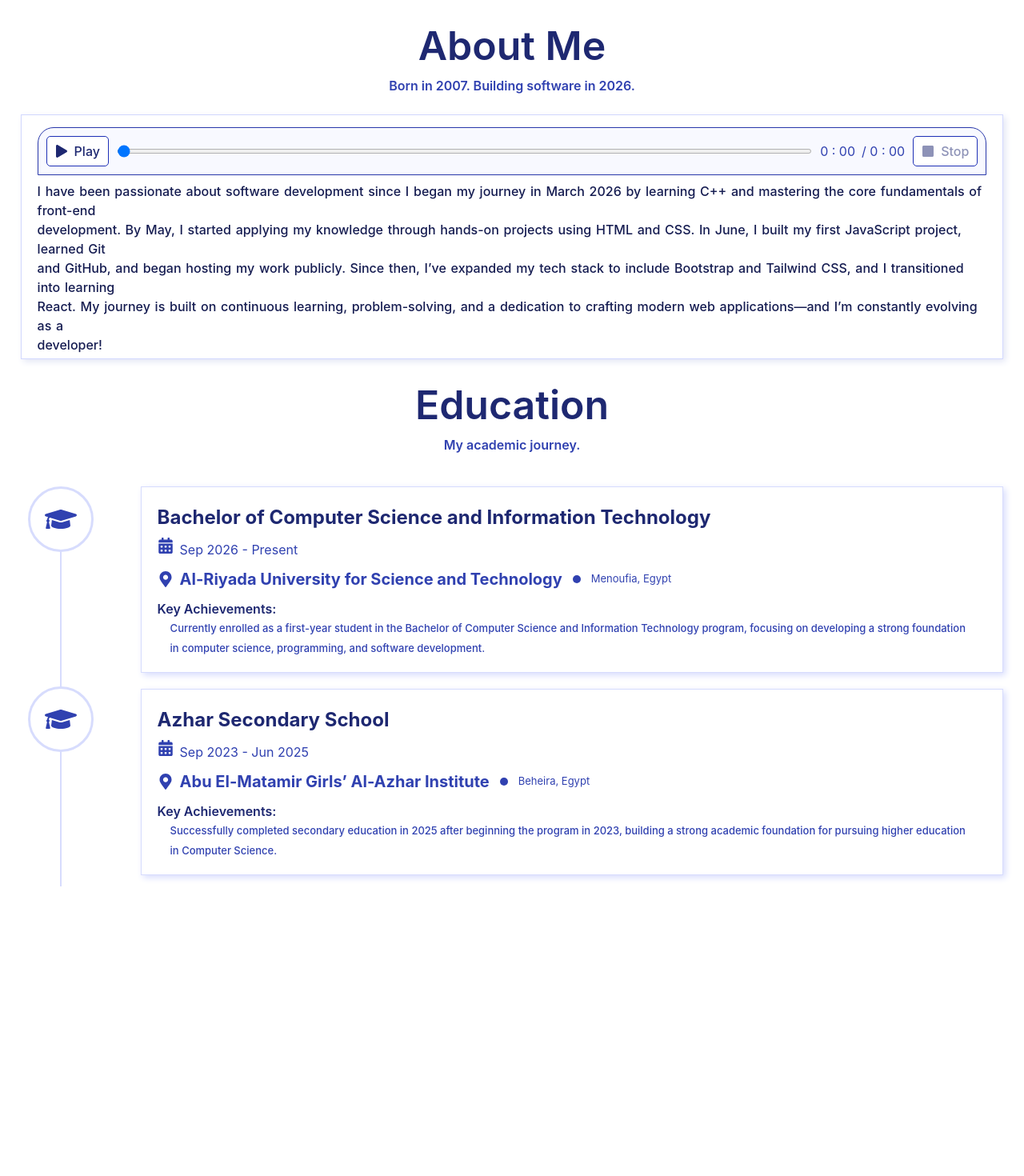
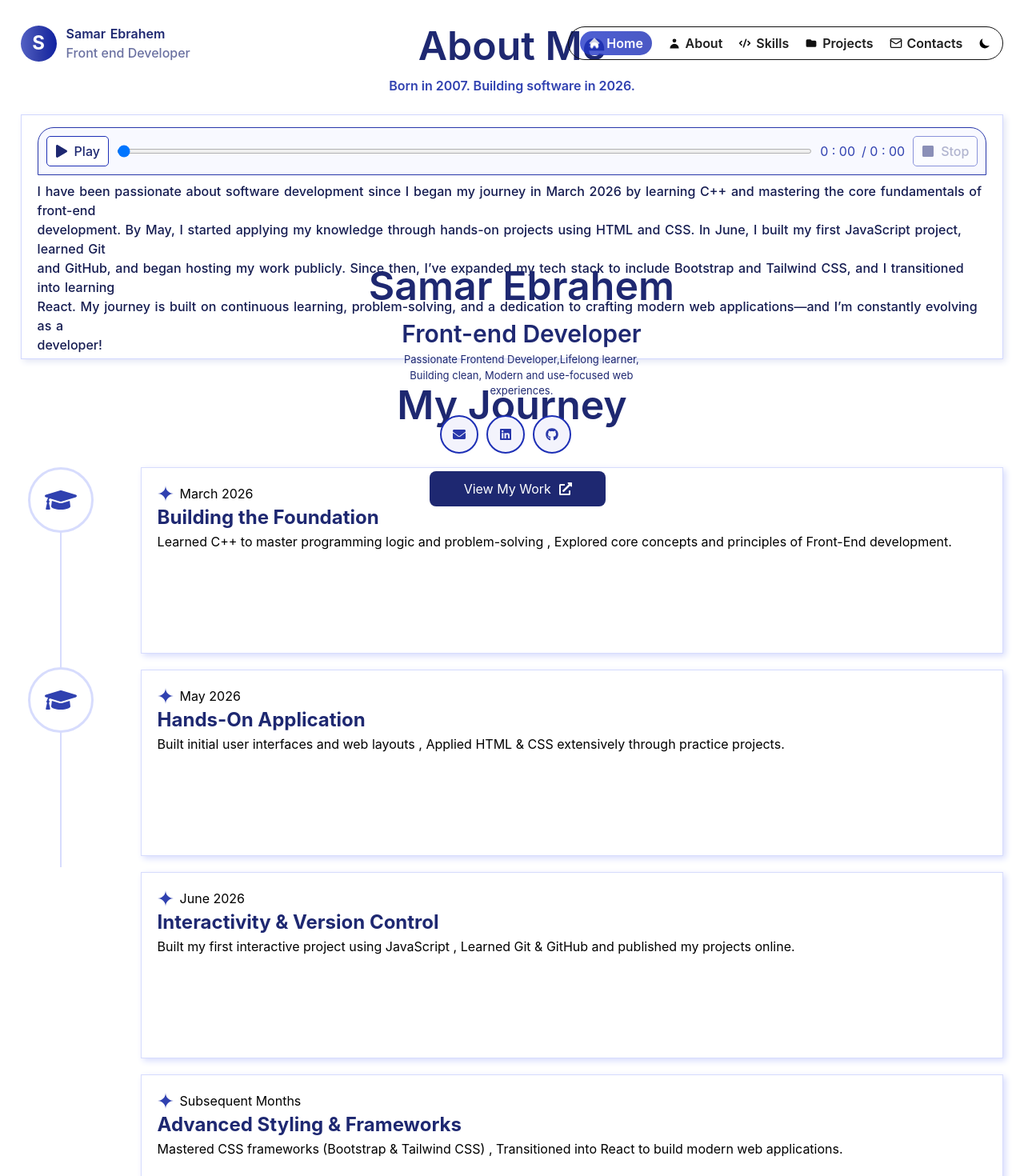
Before and after one commit to samar20ebrahem-cyber/Samar-Ebrahem, a React (Vite) app: page / in a window 1280 px wide. Shown: the top 1470 px of the page at 80% size. Before the commit the page ends 1154 px from the top, so only its background shows below. Built offline with nearby package versions, Linux system fonts and the light colour scheme.

Commit message:
edit: About Seaction

```diff
--- a/src/App.jsx
+++ b/src/App.jsx
@@ -1,6 +1,6 @@
 import './App.css'
-// import { Navbar } from '../src/ICS/Navbar/Navbar.jsx'
-// import{Header} from '../src/ICS/Header/Header.jsx'
+import { Navbar } from '../src/ICS/Navbar/Navbar.jsx'
+import { Header } from '../src/ICS/Header/Header.jsx'
 import { AboutApp } from './ICS/About/AboutApp.jsx'
 import { useEffect, useState } from "react"
 function App() {
@@ -21,9 +21,9 @@ function App() {
   }
   return (
     <>
-      {/* <Navbar />
-     <Header/> */}
-      <AboutApp />
+      <Navbar />
+      <section id='home'> <Header /> </section>
+      <section id="about"> <AboutApp /></section>
     </>
   )
 }
--- a/src/ICS/About/AboutApp.jsx
+++ b/src/ICS/About/AboutApp.jsx
@@ -1,10 +1,12 @@
-import{ About } from '../About/Story/About.jsx'
+import { About } from '../About/Story/About.jsx'
 import { Education } from '../About/Education/Education.jsx'
-export function AboutApp(){
-    return(
+import { Journey } from '../About/Journey/Journey.jsx'
+export function AboutApp() {
+    return (
         <>
-        <About />
-        <Education/>
+            <About />
+            <Journey />
+            <Education />
         </>
     )
 }
--- /dev/null
+++ b/src/ICS/About/Journey/Journey.jsx
@@ -0,0 +1,45 @@
+import './Journey.css'
+import { JourneyData } from '../Journey/JourneyData.js'
+import { FaGraduationCap } from "react-icons/fa"
+export function Journey() {
+    return (
+        <>
+            <section>
+                <h1>My Journey</h1>
+                <div className="card">
+                    <div className="timeline">
+                        <div className="timeline-item">
+                            <div className="icon-circle">
+                                <FaGraduationCap />
+                            </div>
+                        </div>
+
+                        <div className="timeline-item">
+                            <div className="icon-circle">
+                                <FaGraduationCap />
+                            </div>
+                        </div>
+                    </div>
+
+                    <div className='education-content'>
+                        {
+                            JourneyData.map((item) => {
+                                const Icon = item.icon
+                                return (
+                                    <div key={item.id} className='ed'>
+                                        <span>
+                                            <Icon className='ie' />
+                                            <span>{item.time}</span>
+                                        </span>
+                                        <h2>{item.titel}</h2>
+                                        <p>{item.desc}</p>
+                                    </div>
+                                )
+                            })
+                        }
+                    </div>
+                </div>
+            </section >
+        </>
+    )
+}
--- /dev/null
+++ b/src/ICS/About/Journey/JourneyData.js
@@ -0,0 +1,38 @@
+import { SiGooglegemini } from "react-icons/si"
+export const JourneyData = [
+    {
+        id: 1,
+        time: " March 2026 ",
+        titel: ' Building the Foundation ',
+        desc: ' Learned C++ to master programming logic and problem-solving , Explored core concepts and principles of Front-End development.',
+        icon: SiGooglegemini,
+    },
+    {
+        id: 2,
+        time: " May 2026 ",
+        titel: ' Hands-On Application ',
+        desc: ' Built initial user interfaces and web layouts , Applied HTML & CSS extensively through practice projects.',
+        icon: SiGooglegemini,
+    },
+    {
+        id: 3,
+        time: "June 2026",
+        titel: 'Interactivity & Version Control',
+        desc: ' Built my first interactive project using JavaScript ,  Learned Git & GitHub and published my projects online.',
+        icon: SiGooglegemini,
+    },
+    {
+        id: 4,
+        time: "Subsequent Months",
+        titel: 'Advanced Styling & Frameworks',
+        desc: 'Mastered CSS frameworks (Bootstrap & Tailwind CSS) , Transitioned into React to build modern web applications.',
+        icon: SiGooglegemini,
+    },
+    {
+        id: 5,
+        time: "Present",
+        titel: 'Continuous Growth & Expansion ',
+        desc: 'Deepening React expertise and learning modern software solutions.',
+        icon: SiGooglegemini,
+    },
+]
--- a/src/ICS/About/Story/About.css
+++ b/src/ICS/About/Story/About.css
@@ -50,7 +50,12 @@ h1 {
     cursor: pointer;
     transition: all 1s;
 }
-
+.st{
+    opacity: .5;
+}
+.st .clicked{
+    opacity: 1;
+}
 .pl:hover {
     background: rgb(216, 217, 250);
 }
@@ -75,9 +80,9 @@ h1 {
     border-radius: 30px;
 }
 
-.ps, .is {
+/* .ps, .is {
     opacity: .5;
-}
+} */
 
 .time {
     color: #3041B0;
--- a/src/ICS/About/Story/About.jsx
+++ b/src/ICS/About/Story/About.jsx
@@ -2,15 +2,18 @@ import './About.css'
 import Voice from '../../../assets/aboutVoice.mp3'
 import { FaPlay, FaStop } from "react-icons/fa";
 import { useRef, useState } from "react"
+
 export function About() {
     const audioRef = useRef(null)
     const [currentTime, setCurrentTime] = useState(0)
     const [duration, setDuration] = useState(0)
+    const [stopClicked, setStopClicked] = useState(false)
     const handelGo = () => {
         audioRef.current.play()
     }
     const handleStop = () => {
         audioRef.current.pause()
+        setStopClicked(true)
     }
     const formatTime = (time) => {
         const minutes = Math.floor(time / 60)
@@ -41,9 +44,9 @@ export function About() {
                             <span>{formatTime(currentTime)}</span>
                             <span>/ {formatTime(duration)}</span></span>
 
-                        <button className='st' onClick={handleStop}>
-                            <FaStop className='is ' />
-                            <p className='ps'>Stop</p>
+                        <button className={`st ${stopClicked}? "clicked" : "" ` } onClick={handleStop}>
+                            <FaStop className={`is ${stopClicked}? "clicked" : "" ` }/>
+                            <p className={`ps ${stopClicked}? "clicked" : "" ` }>Stop</p>
                         </button>
                     </div>
                     <div className='parttwo'>
--- a/src/ICS/Navbar/Navbar.jsx
+++ b/src/ICS/Navbar/Navbar.jsx
@@ -28,7 +28,7 @@ export function Navbar() {
                         <li>
                             <div className="act">
                                 <HiHome  className="i"/>
-                                <p>Home</p>
+                                <p> <a href="#home">Home</a></p>
                             </div>
                         </li>
                         <li>
```
Also changed, not shown: src/ICS/About/Journey/Journey.css (added).
